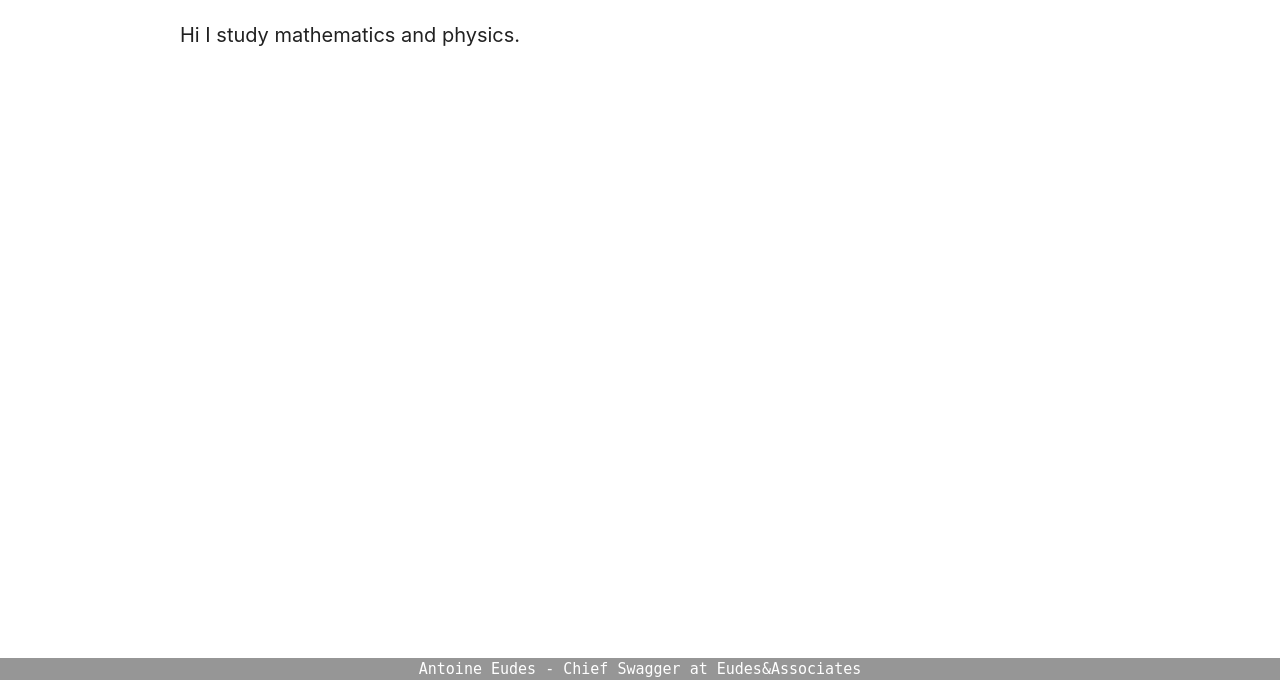
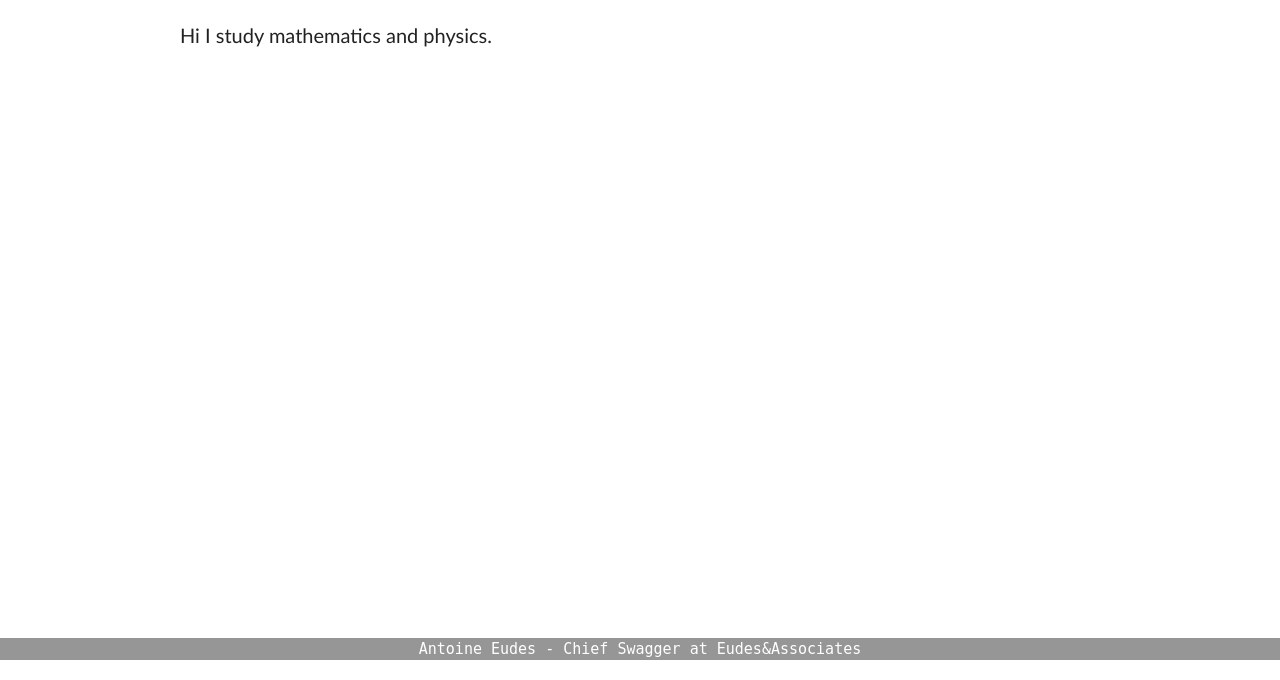
Before and after one commit to antoineeudes/blog, a PHP site: page / in a window 1280 px wide. Shown: the part 120-800 px from the top of the page. Run offline with PHP 8.4, Linux system fonts and the light colour scheme; some libraries are stand-ins or nearby versions.

Commit message:
font-family and footer adjusted

```diff
--- a/design.css
+++ b/design.css
@@ -21,6 +21,7 @@ footer {
 	margin-left: 0px;
 	margin-right: 0px;
 	font-size: 15px;
+	margin-bottom: 20px;
         }
 
 main {
@@ -28,6 +29,7 @@ main {
         width: 75%;
         margin-left: auto;
         margin-right: auto;
+				font-family: 'calibri';
         }
 
 p {
```
